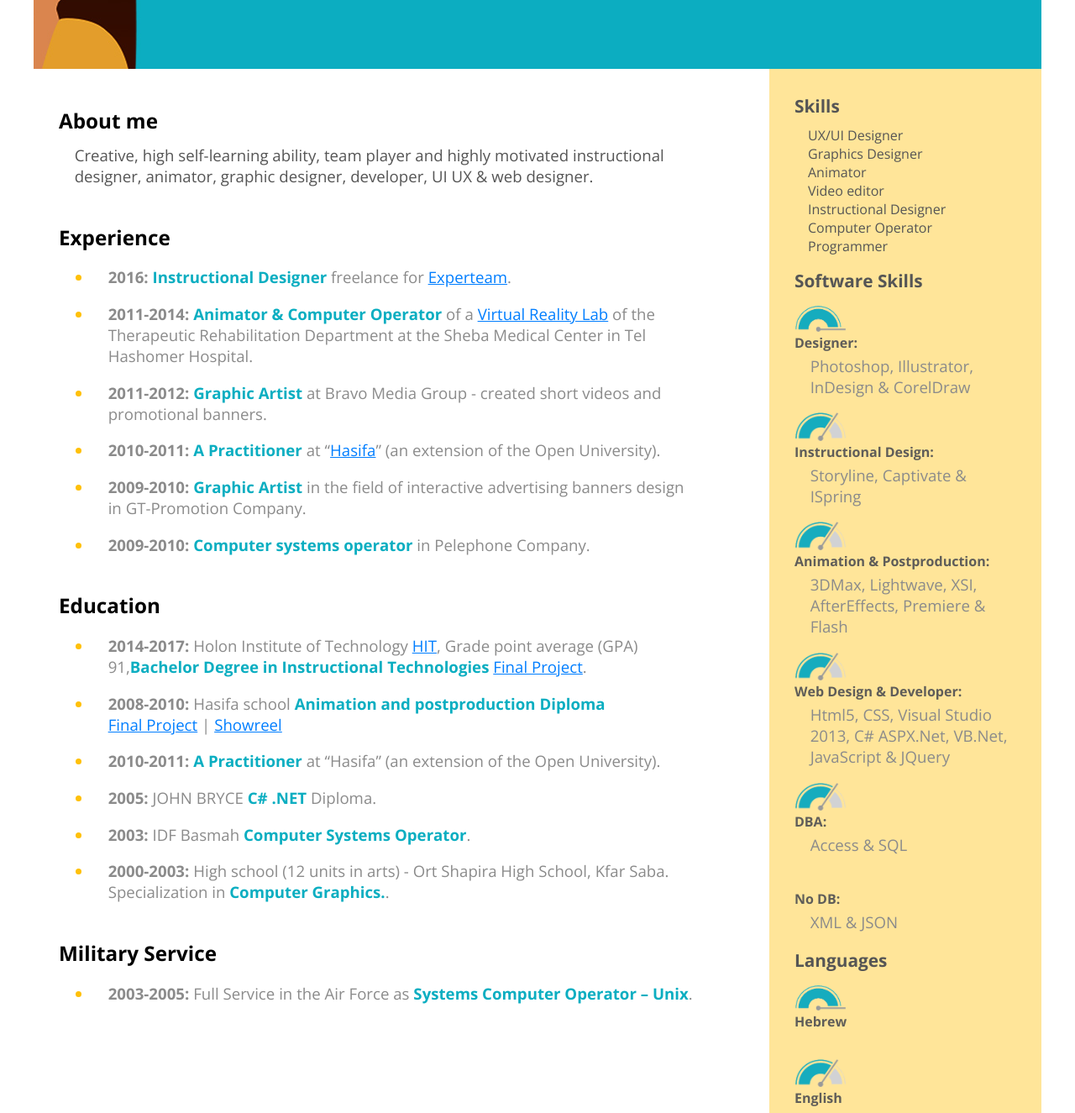
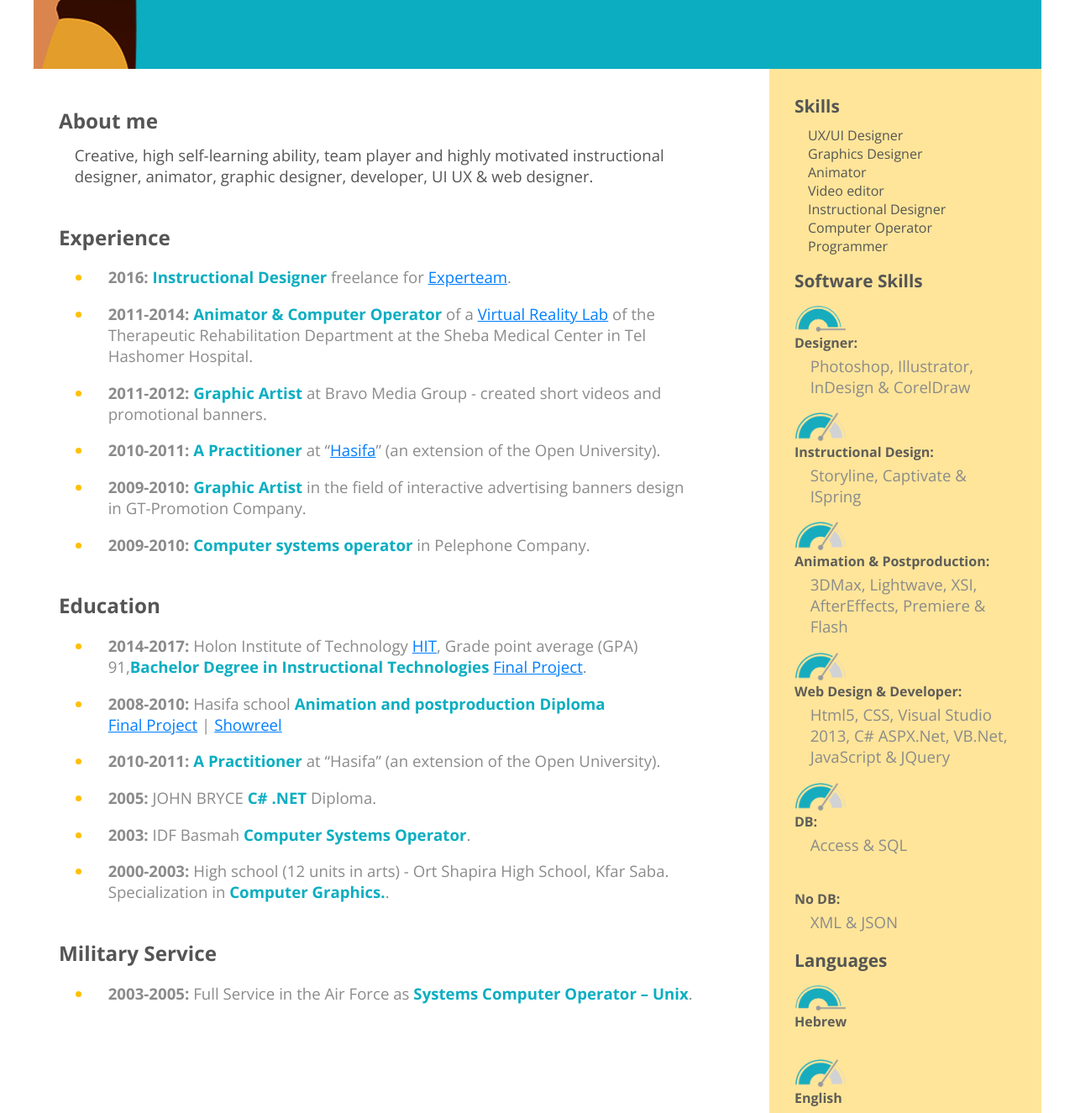
Before and after one commit to anatShoval/anat-portfolio, a website: page index.html in a window 1280 px wide. Shown: the part 348-1673 px from the top of the page at 84% size. Drawn offline with nearby package versions, Linux system fonts and the light colour scheme.

Commit message:
CV-corrections

```diff
--- a/index.html
+++ b/index.html
@@ -83,56 +83,8 @@
                             <li><img class="levelHight" src="/images/Medium.png" alt="Medium performance" /><h4><strong>Instructional Design:</strong></h4><br /><p>Storyline, Captivate & ISpring</p></li>
                             <li><img class="levelHight" src="/images/Medium.png" alt="Medium performance" /><h4><strong>Animation & Postproduction:</strong></h4><br /><p>3DMax, Lightwave, XSI, AfterEffects, Premiere & Flash</p></li>
                             <li><img class="levelHight" src="/images/Medium.png" alt="Medium performance" /><h4><strong>Web Design & Developer:</strong></h4><br /><p>Html5, CSS, Visual Studio 2013, C# ASPX.Net, VB.Net, JavaScript & JQuery</p></li>
-                            <li><img class="levelHight" src="/images/Medium.png" alt="Medium performance" /><h4><strong>DBA:</strong></h4><br /><p>Access & SQL</p><br /><h4 class="noDB"><strong>No DB:</strong></h4><br /><p>XML & JSON</p></li>
-                            <!--li>
-                                <img class="levelHight" src="images/HightP.png" alt="Hight performance" /> <p><img class="imageIcon" src="images/potoshop_pic.jpg" alt="" /> &nbsp; Photoshop</p>
+                            <li><img class="levelHight" src="/images/Medium.png" alt="Medium performance" /><h4><strong>DB:</strong></h4><br /><p>Access & SQL</p><br /><h4 class="noDB"><strong>No DB:</strong></h4><br /><p>XML & JSON</p></li>
 
-                            </!--li>
-                            <li>
-                                <img class="levelHight" src="images/HightP.png" alt="Hight performance" /> <p><img class="imageIcon" src="images/Flash_pic.jpg" alt="" /> &nbsp; Flash</p>
-                            </li>
-                            <li>
-                                <img class="levelHight" src="images/HightP.png" alt="Hight performance" /> <p><img class="imageIcon" src="images/AfterEffects_pic.jpg" alt="" /> &nbsp; After Effects</p>
-                            </li>
-                            <li>
-                                <img class="levelHight" src="images/HightP.png" alt="Hight performance" /> <p><img class="imageIcon" src="images/Storyline_pic.jpg" alt="" /> &nbsp; Storyline 2</p>
-                            </li>
-                            <li>
-                                <img class="levelHight" src="images/HightP.png" alt="Hight performance" /> <p><img class="imageIcon" src="images/Captivate_pic.png" alt="" /> &nbsp; Captivate</p>
-                            </li>
-                            <li>
-                                <img class="levelHight" src="images/HightP.png" alt="Hight performance" /> <p><img class="imageIcon" src="images/Premiere_pic.jpg" alt="" /> &nbsp; Premiere</p>
-                            </li>
-                            <li>
-                                <img class="levelHight" src="images/HightP.png" alt="Hight performance" /> <p><img class="imageIcon" src="images/VisualStudio_pic.jpg" alt="" /> &nbsp; Visual Studio</p>
-                            </li>
-                            <li>
-                                <img class="levelHight" src="images/HightP.png" alt="Hight performance" /> <p><img class="imageIcon" src="images/3DMax.jpg" alt=" " /> &nbsp; 3D Max</p>
-                            </li>
-                            <li>
-                                <img class="levelHight" src="images/Medium.png" alt="Medium performance" /> <p><img class="imageIcon" src="images/Illustrator_pic.jpg" alt="" /> &nbsp; Illustrator</p>
-                            </li>
-                            <li>
-                                <img class="levelHight" src="images/Medium.png" alt="Medium performance" /> <p><img class="imageIcon" src="images/Access_pic.jpg" alt="" /> &nbsp; Access</p>
-                            </li>
-                            <li>
-                                <img class="levelHight" src="images/Medium.png" alt="Medium performance" /> <p><img class="imageIcon" src="images/XML.png" alt="" /> &nbsp; XML</p>
-                            </li>
-                            <li>
-                                <img class="levelHight" src="images/Medium.png" alt="Medium performance" /> <p><img class="imageIcon" src="images/CorelDrow.png" alt="" /> &nbsp; CorelDraw</p>
-                            </li>
-                            <li>
-                                <img class="levelHight" src="images/Medium.png" alt="Medium performance" /> <p><img class="imageIcon" src="images/Lightwave_pic.png" alt="" /> &nbsp; Lightwave</p>
-                            </li>
-                            <li>
-                                <img class="levelHight" src="images/Medium.png" alt="Medium performance" /> <p><img class="imageIcon" src="images/ISpring_pic.jpg" alt="" /> &nbsp; ISpring</p>
-                            </li>
-                            <li>
-                                <img class="levelHight" src="images/LowP.png" alt="Low performance" /> <p><img class="imageIcon" src="images/InDesign_pic.jpg" alt="" /> &nbsp; InDesign</p>
-                            </li>
-                            <li>
-                                <img class="levelHight" src="images/LowP.png" alt="Low performance" /> <p><img class="imageIcon" src="images/Dreamweaver_pic.png" alt="" /> &nbsp; Dreamweaver</p>
-                            </li-->
                         </ul>
                         <h3>Languages</h3>
                         <ul>
@@ -147,7 +99,7 @@
                 <!-- First Aside -->
                 <aside>
                     <div class="content">
-                        <h3><a href="#">About me</a></h3>
+                        <h3>About me</h3>
                         <p>Creative, high self-learning ability, team player and highly motivated instructional designer, animator, graphic designer, developer, UI UX & web designer.</p>
                     </div>
                 </aside>
@@ -155,7 +107,7 @@
                 <!-- Second Aside -->
                 <aside>
                     <div class="content">
-                        <h3><a href="#">Experience</a></h3>
+                        <h3>Experience</h3>
                         <ul>
                             <li>
                                 <p><strong>2016:</strong> <span> Instructional Designer</span> freelance for <a href="http://www.experteam.co.il/">Experteam</a>.</p>
@@ -181,7 +133,7 @@
                 <!-- Third Aside -->
                 <aside>
                     <div class="content">
-                        <h3><a href="#">Education</a></h3>
+                        <h3>Education</h3>
                         <ul>
                             <li>
                                 <p><strong>2014-2017:</strong> Holon Institute of Technology <a href="http://www.hit.ac.il/telem/overview">HIT</a>, Grade point average (GPA) 91,<span>Bachelor Degree in Instructional Technologies</span>
@@ -209,7 +161,7 @@
                 <!-- Fourth Aside -->
                 <aside>
                     <div class="content">
-                        <h3><a href="#">Military Service</a></h3>
+                        <h3>Military Service</h3>
                         <ul>
                             <li>
                                 <p><strong>2003-2005:</strong> Full Service in the Air Force as <span>Systems Computer Operator – Unix</span>.</p>
```
